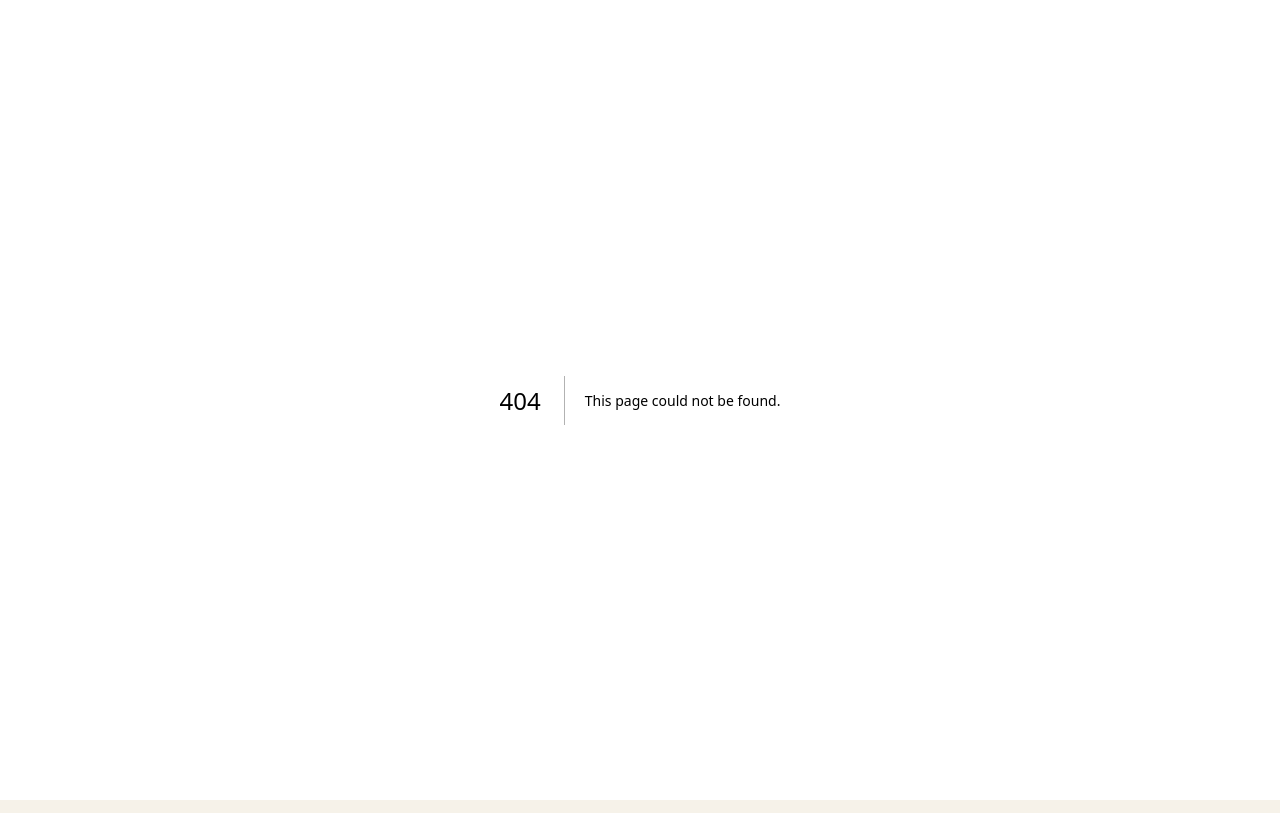
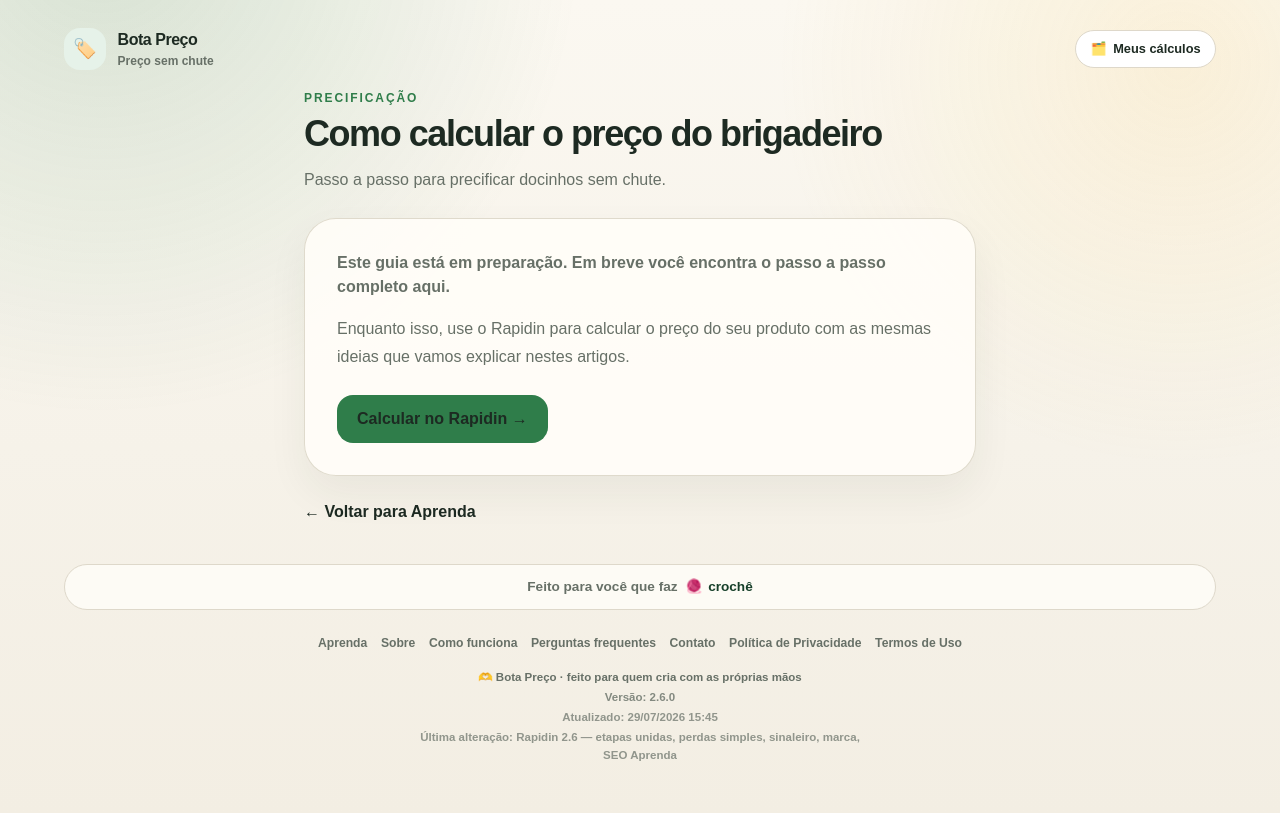
Before and after one commit to rbvm05-afk/bota-preco, a Next.js app: page /aprenda/como-calcular-preco-brigadeiro in a window 1280 px wide. Before the commit this address had no page. Built offline with nearby package versions, Linux system fonts and the light colour scheme.

Commit message:
feat(2.6.0): rotas SEO Aprenda (artigos + categorias) e CHANGELOG

```diff
--- /dev/null
+++ b/app/aprenda/[slug]/page.tsx
@@ -0,0 +1,65 @@
+import Link from "next/link";
+import { notFound } from "next/navigation";
+import { AppShell } from "@/components/AppShell";
+import { GUIDE_ARTICLES, GUIDE_CATEGORIES } from "@/src/content/types";
+
+type Props = { params: Promise<{ slug: string }> };
+
+export async function generateStaticParams() {
+  return GUIDE_ARTICLES.map((a) => ({ slug: a.slug }));
+}
+
+export async function generateMetadata({ params }: Props) {
+  const { slug } = await params;
+  const article = GUIDE_ARTICLES.find((a) => a.slug === slug);
+  if (!article) return { title: "Aprenda | Bota Preço" };
+  return {
+    title: `${article.title} | Bota Preço`,
+    description: article.description,
+    keywords: article.keywords,
+  };
+}
+
+export default async function AprendaArticlePage({ params }: Props) {
+  const { slug } = await params;
+  const article = GUIDE_ARTICLES.find((a) => a.slug === slug);
+  if (!article) notFound();
+
+  const category = GUIDE_CATEGORIES.find((c) => c.slug === article.category);
+
+  return (
+    <AppShell>
+      <article className="animate-rise mx-auto max-w-2xl space-y-6">
+        <header>
+          {category && (
+            <p className="text-xs font-black uppercase tracking-[.16em] text-[var(--green)]">
+              {category.title}
+            </p>
+          )}
+          <h1 className="mt-2 text-3xl font-black tracking-[-.04em] sm:text-4xl">{article.title}</h1>
+          <p className="mt-3 leading-7 text-[var(--muted)]">{article.description}</p>
+        </header>
+
+        <div className="surface rounded-[2rem] p-6 sm:p-8">
+          <p className="font-bold text-[var(--muted)]">
+            Este guia está em preparação. Em breve você encontra o passo a passo completo aqui.
+          </p>
+          <p className="mt-4 leading-7 text-[var(--muted)]">
+            Enquanto isso, use o Rapidin para calcular o preço do seu produto com as mesmas ideias
+            que vamos explicar nestes artigos.
+          </p>
+          <Link
+            href="/rapidin"
+            className="mt-6 inline-block rounded-2xl bg-[var(--green)] px-5 py-3 font-black text-white"
+          >
+            Calcular no Rapidin →
+          </Link>
+        </div>
+
+        <Link href="/aprenda" className="font-black text-[var(--green)]">
+          ← Voltar para Aprenda
+        </Link>
+      </article>
+    </AppShell>
+  );
+}
--- /dev/null
+++ b/app/aprenda/categoria/[slug]/page.tsx
@@ -0,0 +1,65 @@
+import Link from "next/link";
+import { notFound } from "next/navigation";
+import { AppShell } from "@/components/AppShell";
+import { GUIDE_ARTICLES, GUIDE_CATEGORIES } from "@/src/content/types";
+
+type Props = { params: Promise<{ slug: string }> };
+
+export async function generateStaticParams() {
+  return GUIDE_CATEGORIES.map((c) => ({ slug: c.slug }));
+}
+
+export async function generateMetadata({ params }: Props) {
+  const { slug } = await params;
+  const cat = GUIDE_CATEGORIES.find((c) => c.slug === slug);
+  if (!cat) return { title: "Aprenda | Bota Preço" };
+  return {
+    title: `${cat.title} | Aprenda | Bota Preço`,
+    description: cat.description,
+  };
+}
+
+export default async function AprendaCategoryPage({ params }: Props) {
+  const { slug } = await params;
+  const category = GUIDE_CATEGORIES.find((c) => c.slug === slug);
+  if (!category) notFound();
+
+  const articles = GUIDE_ARTICLES.filter((a) => a.category === slug);
+
+  return (
+    <AppShell>
+      <div className="animate-rise mx-auto max-w-3xl space-y-8">
+        <header>
+          <p className="text-xs font-black uppercase tracking-[.16em] text-[var(--green)]">
+            Aprenda
+          </p>
+          <h1 className="mt-2 text-3xl font-black tracking-[-.04em] sm:text-4xl">{category.title}</h1>
+          <p className="mt-3 max-w-lg leading-7 text-[var(--muted)]">{category.description}</p>
+        </header>
+
+        <ul className="space-y-3">
+          {articles.map((a) => (
+            <li key={a.slug}>
+              <Link
+                href={`/aprenda/${a.slug}`}
+                className="block surface rounded-2xl p-5 transition hover:border-[var(--green)]"
+              >
+                <p className="font-black">{a.title}</p>
+                <p className="mt-1 text-sm text-[var(--muted)]">{a.description}</p>
+                {!a.published && (
+                  <span className="mt-2 inline-block text-xs font-bold text-[var(--muted)]">
+                    Em breve
+                  </span>
+                )}
+              </Link>
+            </li>
+          ))}
+        </ul>
+
+        <Link href="/aprenda" className="font-black text-[var(--green)]">
+          ← Voltar para Aprenda
+        </Link>
+      </div>
+    </AppShell>
+  );
+}
```
Also changed, not shown: 1 other file (tests, documents, lock files or other folders).
